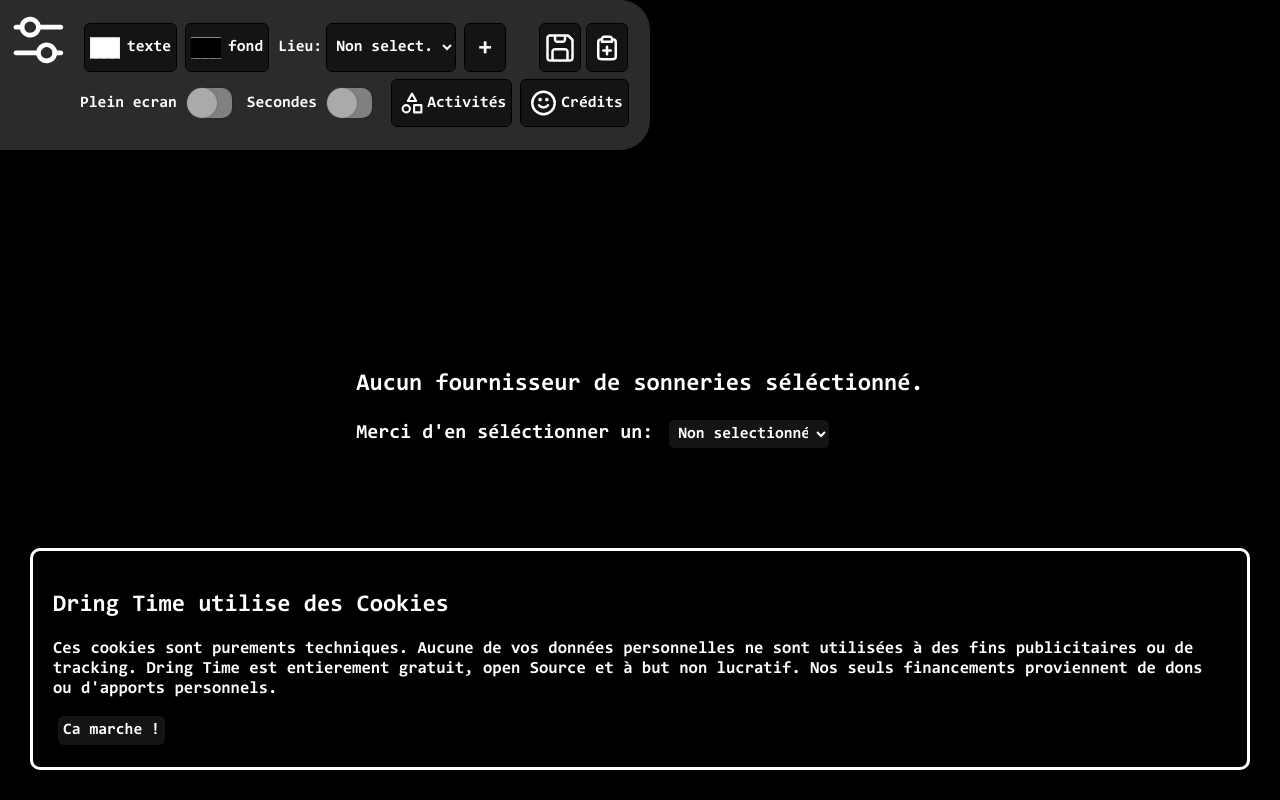
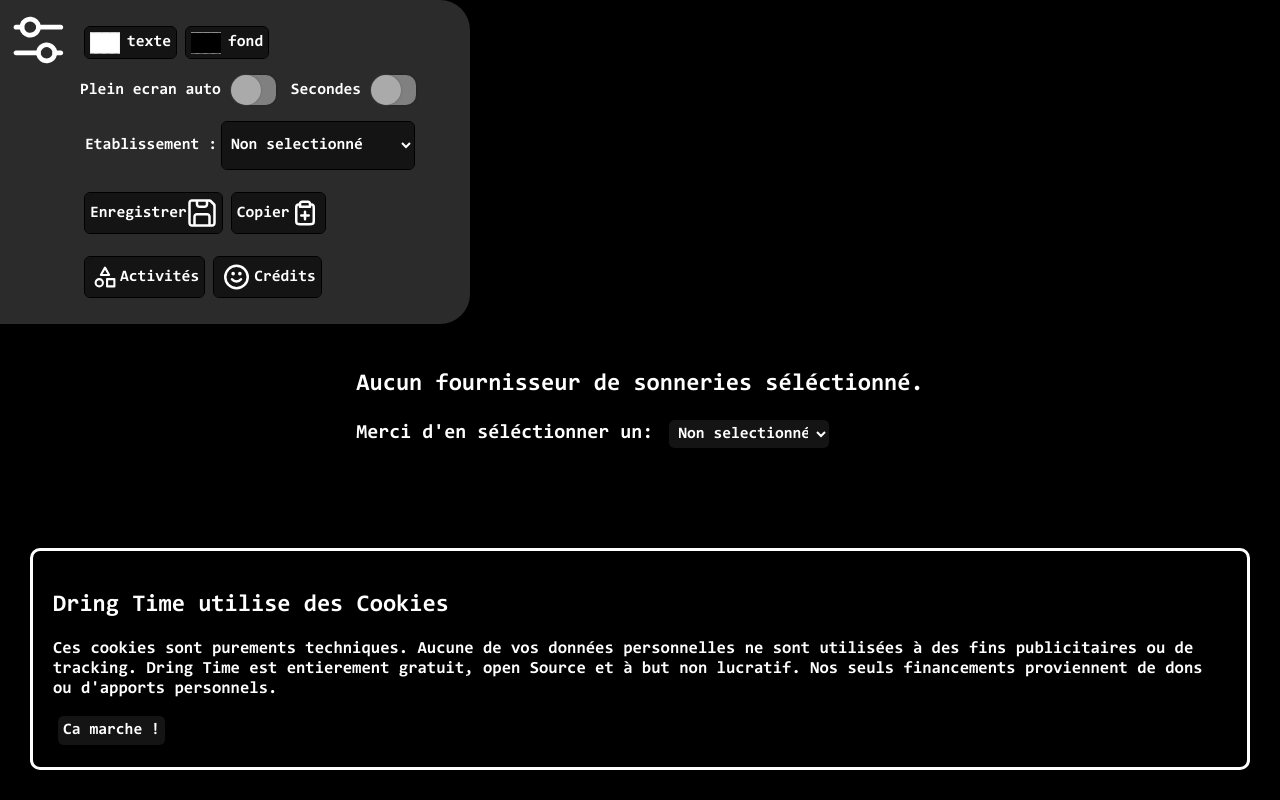
Before and after one commit to PardaSuperDev/DringTime, a PHP site: page / in a window 1280 px wide, after a click on "Ouvrir les paramètres". Run offline with PHP 8.4, Linux system fonts and the light colour scheme; some libraries are stand-ins or nearby versions.

Commit message:
More vertical settings bar

```diff
--- a/frontend/main.html
+++ b/frontend/main.html
@@ -24,7 +24,7 @@
                 <img src="assets/settings.svg" alt="settings">
             </a>
         </div>
-        <div id="settings_bar">
+        <div id="settings_bar" style="padding-right:0px; padding-left: 0px;">
             <div id="settings_bar_container_lines">
                 <div class="settings_bar_content">
                     <button class="stylized_button" onclick="setColor('labels')" title="Changer la couleur du texte">
@@ -36,27 +36,11 @@
                             value="#000000">
                         <span class="color_label">fond</span>
                     </button>
-                    <p style="margin-left: 5px; color: white;">Lieu: </p>
-                    <select name="AlarmsProvider" onChange="changeProvider(this);" class="stylized_button"
-                        id="alarm_providers_combo" style="max-width: 8em; min-width: 8em"
-                        title="Nom du canal des sonneries">
-                        <option value="">Non select.</option>
-                    </select>
-                    <button class="stylized_button" style="margin-left: 5px; width: 40px; font-size: 25px;"
-                        onclick="change_page('submit_new_page');" title="Créer des sonneries"><b>+</b></button>
-                    <button class="stylized_button" style="margin-left: 30px;" onclick="saveSettings();"
-                        title="Enregistrer les paramètres">
-                        <img src="assets/save.svg" alt="save" id="save_icon" hidden>
-                        <img src="assets/saved.svg" alt="saved" id="saved_icon">
-                    </button>
-                    <button class="stylized_button" style="margin-left: 2px;" onclick="saveSettingsToClipboard();"
-                        title="Copier les paramètres en URL">
-                        <img src="assets/clipboard-add.svg" alt="save" id="clipboard_save_icon" hidden>
-                        <img src="assets/clipboard-saved.svg" alt="saved" id="clipboard_saved_icon">
-                    </button>
+
                 </div>
+
                 <div class="settings_bar_content">
-                    <span class="centered_text not_custom_text_color">Plein ecran</span>
+                    <span class="centered_text not_custom_text_color">Plein ecran auto</span>
                     <label class="slider-container" for="slider-fullscreen"
                         title="Plein écran lorsque l'on clique sur un timer">
                         <input type="checkbox" class="slider-input" name="slider-fullscreen" id="slider-fullscreen"
@@ -65,12 +49,40 @@
                     </label>
                     <span class="centered_text not_custom_text_color">Secondes</span>
                     <label class="slider-container" for="slider-seconds"
-                        title="Afficher les heures lorsque le temps - 1h">
+                        title="Afficher les secondes lorsqu'il reste plus d'une heure">
                         <input type="checkbox" class="slider-input" name="slider-seconds" id="slider-seconds"
                             onchange="secondsEnableInputToggled(this);">
                         <div class="slider"></div>
                     </label>
+                </div>
 
+                <div class="settings_bar_content" style="margin-bottom: 20px;">
+                    <p style="margin-left: 5px; color: white;">Etablissement : </p>
+                    <select name="AlarmsProvider" onChange="changeProvider(this);" class="stylized_button"
+                        id="alarm_providers_combo" style="max-width: 12em; min-width: 12em"
+                        title="Nom du canal des sonneries">
+                        <option value="">Non selectionné</option>
+                        <button class="stylized_button" style="margin-left: 5px; width: 40px; font-size: 25px;"
+                        onclick="change_page('submit_new_page');" title="Créer des sonneries"><b>+</b></button>
+                    </select>
+                </div>
+
+                <div class="settings_bar_content" style="margin-bottom: 20px;">
+                    <button class="stylized_button" onclick="saveSettings();"
+                        title="Enregistrer les paramètres">
+                        Enregistrer
+                        <img src="assets/save.svg" alt="save" id="save_icon" hidden>
+                        <img src="assets/saved.svg" alt="saved" id="saved_icon">
+                    </button>
+                    <button class="stylized_button" onclick="saveSettingsToClipboard();"
+                        title="Copier les paramètres en URL">
+                        Copier
+                        <img src="assets/clipboard-add.svg" alt="save" id="clipboard_save_icon" hidden>
+                        <img src="assets/clipboard-saved.svg" alt="saved" id="clipboard_saved_icon">
+                    </button>
+                </div>
+
+                <div class="settings_bar_content">
                     <!--Réorganisation dans la branche `account`-->
                     <button class="stylized_button" style="margin-left: 5px;" onclick="openActivitiesPage();"
                         title="Activer des activités">
@@ -83,7 +95,6 @@
                         Crédits
                     </button>
                 </div>
-
             </div>
 
         </div>
--- a/frontend/page.js
+++ b/frontend/page.js
@@ -542,7 +542,7 @@
     let activityIframe = document.getElementById("activity_iframe");
 
     if (window.settings_opened) {
-        settingsBar.style = "width: 0px";
+        settingsBar.style = "width: 0px; padding-right:0px; padding-left: 0px;";
         if (window.toggled_view) {
             settingsIcon.style = "opacity: 0"
         } else {
--- a/frontend/style.css
+++ b/frontend/style.css
@@ -8,7 +8,7 @@
     --text-color: #FFFFFF;
     --background-color: #000000;
 
-    --max-settings-bar-lenght: 650px;
+    --max-settings-bar-lenght: 430px;
 
     color: var(--text-color);
     font-family: consolas2;
@@ -83,7 +83,7 @@
     position: absolute;
     display: flex;
     z-index: 9;
-    height: 150px;
+    height: max-content;
 }
 
 #settings_bar {
@@ -94,15 +94,16 @@
     justify-content: left;
     align-items: center;
     position: absolute;
-    height: 100%;
+    height: max-content;
     width: 0px;
     overflow-x: hidden;
-    transition: width 1s ease 0s;
+    transition: width 1s ease 0s, padding-left 1s ease, padding-right 1s ease;
     z-index: 8;
+    padding: 20px;
 }
 
 .settings_bar_content {
-    padding-left: 80px;
+    padding-left: 60px;
     padding-right: 30px;
     display: flex;
     height: 100%;
```
